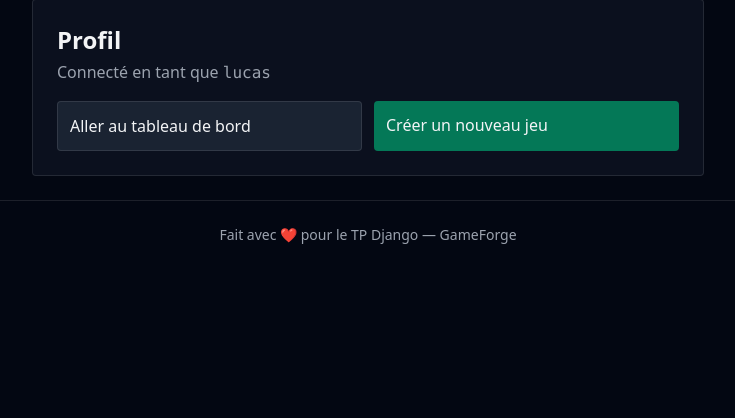
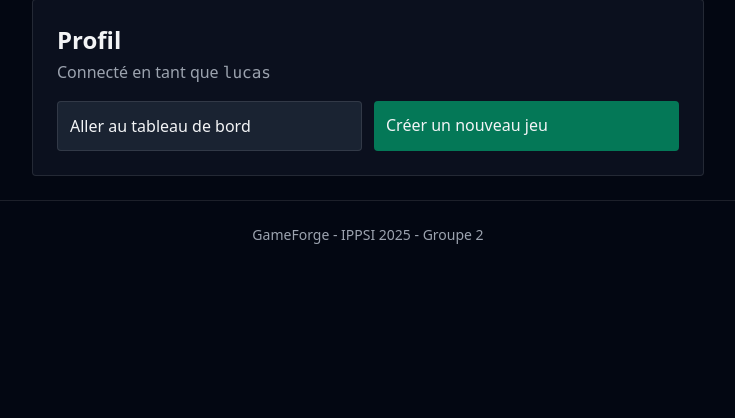
Before and after one commit to lulu960/gameforge, a Django app: page /accounts/profile/ in a window 1280 px wide. Shown: the part 82-500 px from the top of the page, without its empty margins (272-1007 px from the left). Run offline with Django 5.2, Linux system fonts and the light colour scheme; a user stored in the database is signed in; some libraries are stand-ins or nearby versions.

Commit message:
feat: update README and requirements for clarity; modify footer in base template

```diff
--- a/templates/base.html
+++ b/templates/base.html
@@ -35,7 +35,7 @@
   </main>
 
   <footer class="border-t border-white/10 text-center py-6 text-sm text-gray-400">
-    Fait avec ❤️ pour le TP Django — GameForge
+    GameForge - IPPSI 2025 - Groupe 2
   </footer>
 </body>
 </html>
```
Also changed, not shown: requirements.txt (+21 -8 lines), README.md, 1 other file.
